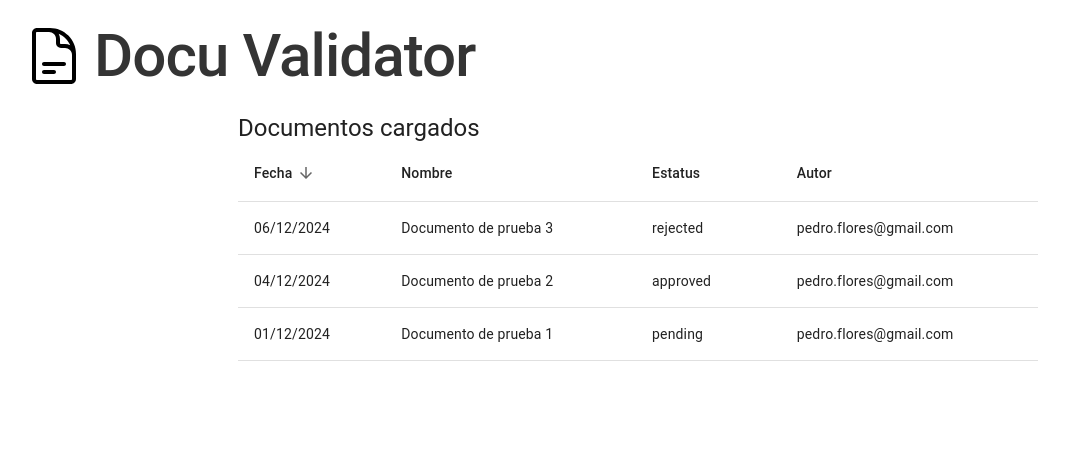
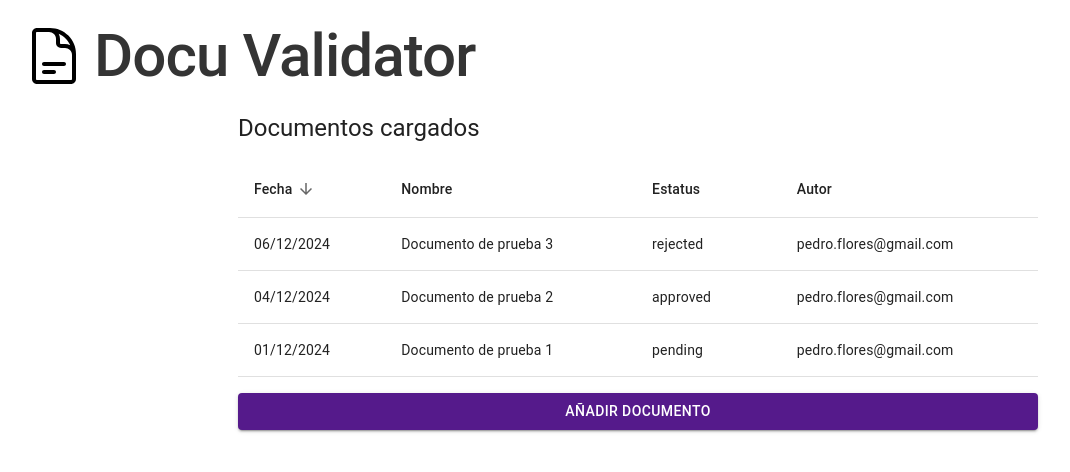
Before and after one commit to mariaglomana/docu-validator, a React (Vite) app: page / in a window 1280 px wide. Shown: the top 472 px of the page, without its empty margins (2-1072 px from the left). Built offline with nearby package versions, Linux system fonts and the light colour scheme.

Commit message:
💄 review PageLayout & add ErrorPage

```diff
--- a/src/components/MainLayout.tsx
+++ /dev/null
@@ -1,23 +0,0 @@
-import { Box } from '@mui/material'
-
-import { Header } from '../components'
-
-const styles = {
-  minHeight: '100vh',
-  display: 'flex',
-  flexDirection: 'column',
-  width: 'var(--container-max-width)',
-  mx: 'auto',
-}
-
-const MainLayout = ({ children }: { children: React.ReactNode }) => {
-  return (
-    <>
-      <Header />
-      <Box component='main' sx={styles}>
-        {children}
-      </Box>
-    </>
-  )
-}
-export default MainLayout
--- /dev/null
+++ b/src/components/PageLayout.tsx
@@ -0,0 +1,47 @@
+import { Box, Button } from '@mui/material'
+import NavigateBeforeIcon from '@mui/icons-material/NavigateBefore'
+import texts from '../texts.json'
+import { Header } from '.'
+import { navigateTo } from '../utils'
+
+const styles = {
+  minHeight: '100vh',
+  display: 'flex',
+  flexDirection: 'column',
+  width: 'var(--container-max-width)',
+  mx: 'auto',
+  gap: 2,
+}
+
+interface PageLayoutProps {
+  children: React.ReactNode
+  withHeader?: boolean
+  withGoHomeButton?: boolean
+}
+
+const PageLayout = ({
+  withHeader,
+  withGoHomeButton,
+  children,
+}: PageLayoutProps) => {
+  return (
+    <>
+      {withHeader && <Header />}
+      {withGoHomeButton && (
+        <Button
+          variant='text'
+          color='secondary'
+          sx={{ m: 2, alignSelf: 'start' }}
+          startIcon={<NavigateBeforeIcon />}
+          onClick={() => navigateTo('/')}
+        >
+          {texts.goBack}
+        </Button>
+      )}
+      <Box component='main' sx={styles}>
+        {children}
+      </Box>
+    </>
+  )
+}
+export default PageLayout
--- a/src/components/index.ts
+++ b/src/components/index.ts
@@ -1,3 +1,3 @@
 export { default as Header } from './Header'
-export { default as MainLayout } from './MainLayout'
+export { default as PageLayout } from './PageLayout'
 export { default as Table } from './Table/Table'
--- /dev/null
+++ b/src/pages/AddDocument/index.tsx
@@ -0,0 +1,11 @@
+import { PageLayout } from '../../components'
+
+const AddDocument = () => {
+  return (
+    <PageLayout withGoHomeButton>
+      <h1>Añadir documento</h1>
+    </PageLayout>
+  )
+}
+
+export default AddDocument
--- /dev/null
+++ b/src/pages/Error.tsx
@@ -0,0 +1,12 @@
+import { Typography } from '@mui/material'
+import { PageLayout } from '../components'
+
+const ErrorPage = () => {
+  return (
+    <PageLayout withGoHomeButton>
+      <Typography variant='h4'>Ups, no deberías haber llegado aquí</Typography>
+    </PageLayout>
+  )
+}
+
+export default ErrorPage
--- a/src/pages/Home/index.tsx
+++ b/src/pages/Home/index.tsx
@@ -1,22 +1,24 @@
 import { useState } from 'react'
 
-import { MainLayout, Table } from '../../components'
+import { PageLayout, Table } from '../../components'
 import userDocumentsData from '../../data/documents_simple.json'
 import texts from '../../texts.json'
 import { formatDocumentsData, sortDocuments } from './helpers'
 import { IDocument } from './types'
 import { DOCUMENTS_TABLE_HEAD_DATA } from './constants'
 import { TOrderDirection } from '../../components/Table/types'
+import { Button } from '@mui/material'
+import { navigateTo } from '../../utils'
 
 const storedUserDocuments = userDocumentsData.documents as IDocument[]
 
-const Home = () => {
+const Home = ({ goToDocumentRegistration }) => {
   const userDocuments = formatDocumentsData(storedUserDocuments)
   const [orderBy, setOrderBy] = useState<keyof IDocument>('update_date')
   const [orderDirection, setOrderDirection] = useState<TOrderDirection>('desc')
 
   return (
-    <MainLayout>
+    <PageLayout withHeader>
       <Table
         headData={DOCUMENTS_TABLE_HEAD_DATA}
         title={texts.loadedDocuments}
@@ -33,7 +35,11 @@ const Home = () => {
         changeOrderDirection={setOrderDirection}
         ariaLabel={texts.documents}
       />
-    </MainLayout>
+
+      <Button onClick={() => navigateTo('/new-document')}>
+        {texts.addDocument}
+      </Button>
+    </PageLayout>
   )
 }
 
--- a/src/pages/index.ts
+++ b/src/pages/index.ts
@@ -1 +1,3 @@
 export { default as Home } from './Home'
+export { default as AddDocument } from './AddDocument'
+export { default as Error } from './Error'
--- a/src/texts.json
+++ b/src/texts.json
@@ -11,5 +11,7 @@
   "ariaLabelNextPage": "Ir a la página anterior",
   "ariaLabelPreviousPage": "Ir a la página siguiente",
   "rowsPerPage": "Filas por página",
-  "error": "Se ha producido un error"
+  "error": "Se ha producido un error",
+  "addDocument": "Añadir documento",
+  "goBack": "volver"
 }
--- a/src/theme/ThemeProvider.tsx
+++ b/src/theme/ThemeProvider.tsx
@@ -12,7 +12,13 @@ const theme = createTheme(
     breakpoints,
     palette: { primary: { main: '#551a8b' }, secondary: { main: '#343434' } },
   },
-  { components: { MuiCssBaseline: CustomCSSBaseline, MuiButtonBase } },
+  {
+    components: {
+      MuiCssBaseline: CustomCSSBaseline,
+      MuiButtonBase,
+      MuiButton: { defaultProps: { variant: 'contained' } },
+    },
+  },
 )
 
 const ThemeProvider = ({ children }: { children?: ReactNode }) => {
--- a/src/utils.ts
+++ b/src/utils.ts
@@ -23,3 +23,7 @@ export const formatLongDate = (dateStr: string) =>
     day: '2-digit',
     year: 'numeric',
   })
+
+export const navigateTo = (path: string) => {
+  window.history.pushState({}, '', path)
+}
```
